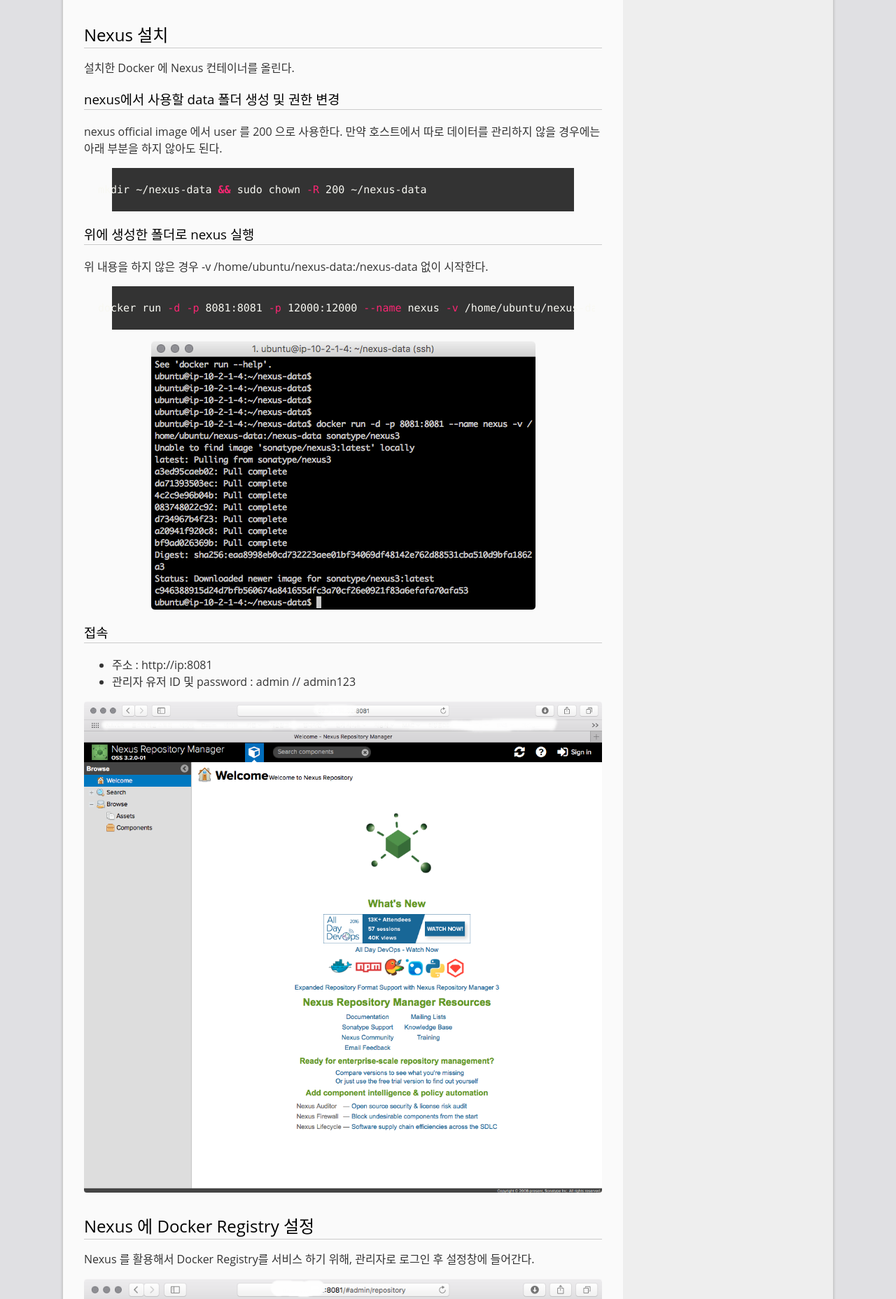
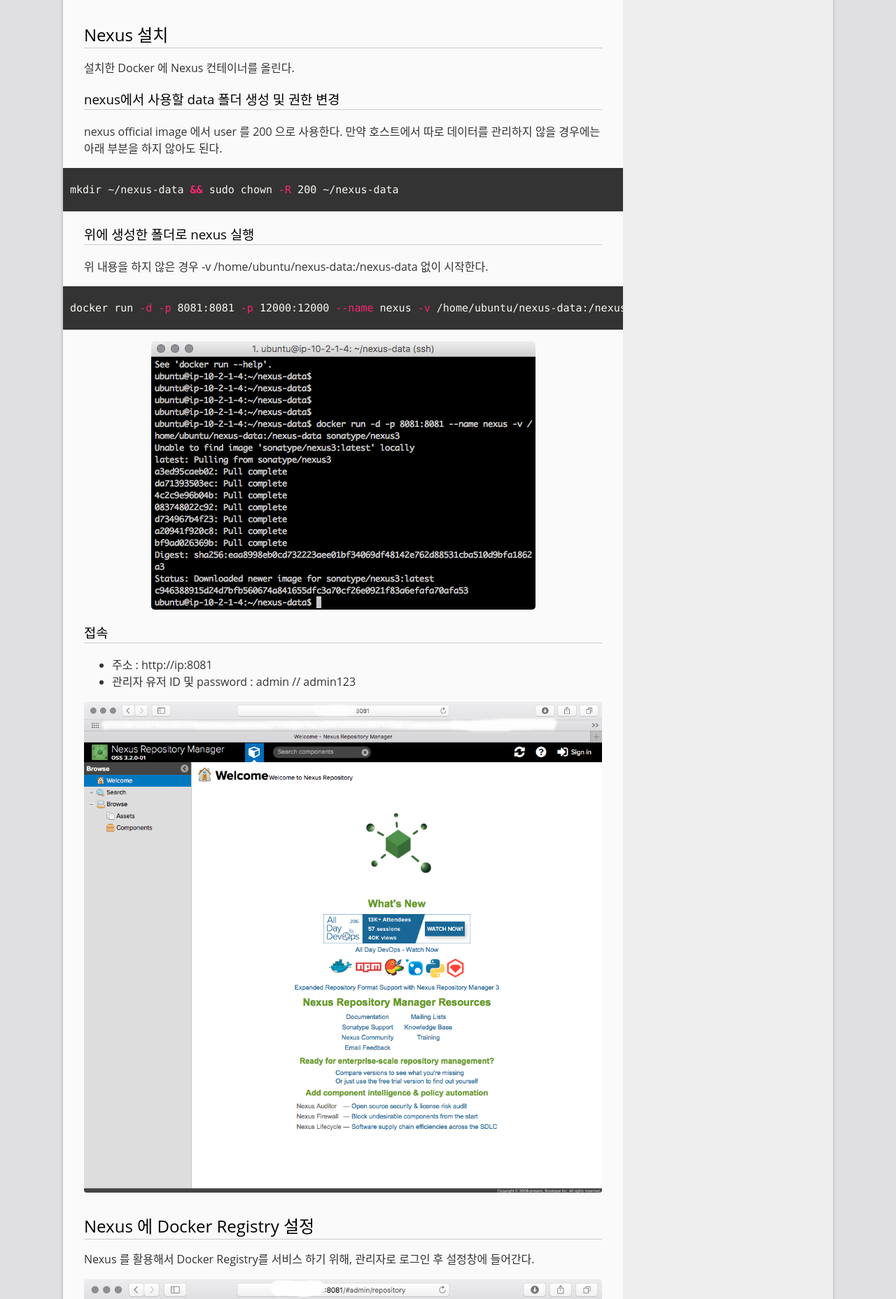
Before and after one commit to teddykwon/teddykwon.github.io, a Jekyll site: the page built from _posts/2017-01-12-docker-nexus-docker-registry.md, in a window 1280 px wide. Shown: the part 1522-3378 px from the top of the page at 70% size. Built offline with Jekyll 4.4.1, drawn with Linux system fonts in a browser that asks for light colours; comment, search, counter and statistics services are not loaded.

Commit message:
code 블럭 부분 전부 gfm 으로 변경 commit ( 테스트 중 )

````diff
--- a/_posts/2017-01-12-docker-nexus-docker-registry.md
+++ b/_posts/2017-01-12-docker-nexus-docker-registry.md
@@ -39,17 +39,17 @@ Docker 를 설치하는 방법은 [Ubuntu에서 Docker 설치하기]({{ site.bas
 
  nexus official image 에서 user 를 200 으로 사용한다. 만약 호스트에서 따로 데이터를 관리하지 않을 경우에는 아래 부분을 하지 않아도 된다.
 
-{% highlight bash %}
+```shell
 mkdir ~/nexus-data && sudo chown -R 200 ~/nexus-data
-{% endhighlight %}
+```
 
 ### 위에 생성한 폴더로 nexus 실행
 
 위 내용을 하지 않은 경우 -v /home/ubuntu/nexus-data:/nexus-data 없이 시작한다.
 
-{% highlight bash %}
+```shell
 docker run -d -p 8081:8081 -p 12000:12000 --name nexus -v /home/ubuntu/nexus-data:/nexus-data sonatype/nexus3
-{% endhighlight %}
+```
 
 ![Nexus Image 실행 결과]({{ site.url }}/assets/images/20170112-1/docker-nexus-install.png){:.center}
 
@@ -83,36 +83,37 @@ docker run -d -p 8081:8081 -p 12000:12000 --name nexus -v /home/ubuntu/nexus-dat
 
  **[Nexus 서버 IP 또는 도메인] 부분을 변경해서 실행한다.**
 
-{% highlight bash %}
+```shell
 sudo sh -c "echo 'DOCKER_OPTS=\"\$DOCKER_OPTS --insecure-registry=[Nexus 서버 IP 또는 도메인]:12000\"' >> /etc/default/docker"
-{% endhighlight %}
+```
 
 ### <a id="dockerRestart"></a>Docker 재시작
 
 Docker 옵션을 변경하고, 서비스를 재시작하면 해당 옵션이 반영된다. Docker 재시작 시 컨테이너가 종료되서, nexus 를 다시 실행 시켜준다.
 
-{% highlight bash %}
+```shell
 sudo service docker restart
 docker start nexus
-{% endhighlight %}
+```
 
 ## Test
 
 ### <a id="dockerRegistryLogin"></a>로그인
 
-{% highlight bash %}
+```shell
 docker login -u admin -p admin123 [Nexus 서버 IP 또는 도메인]:12000
-{% endhighlight %}
+```
 
 ### Docker Image Push, Pull Test
-{% highlight bash %}
+
+```shell
 docker pull hello-world
 docker tag hello-world [Nexus 서버 IP 또는 도메인]:12000/hello-world
 docker push [Nexus 서버 IP 또는 도메인]:12000/hello-world
 docker rmi hello-world [Nexus 서버 IP 또는 도메인]:12000/hello-world
 docker pull [Nexus 서버 IP 또는 도메인]:12000/hello-world
 docker images
-{% endhighlight %}
+```
 
  위에 명령어가 에러 없이 종료 되면 아래와 같이 나온다.
 
@@ -123,10 +124,10 @@ docker images
 
  IP 와 Port 가 방화벽 상에서 우선 처리가 되어 있어야 한다.
 
-{% highlight bash %}
+```shell
 docker pull [Nexus 서버 IP 또는 도메인]:12000/hello-world
 docker images
-{% endhighlight %}
+```
 
 # 마치며
 
````
Also changed, not shown: _posts/2017-01-16-docker-install.md (+4 -4 lines), _posts/2017-01-18-consul-install.md (+1 -0 lines).
